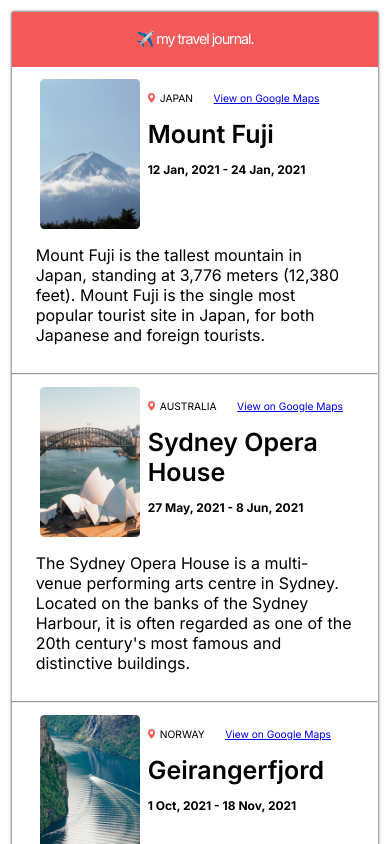
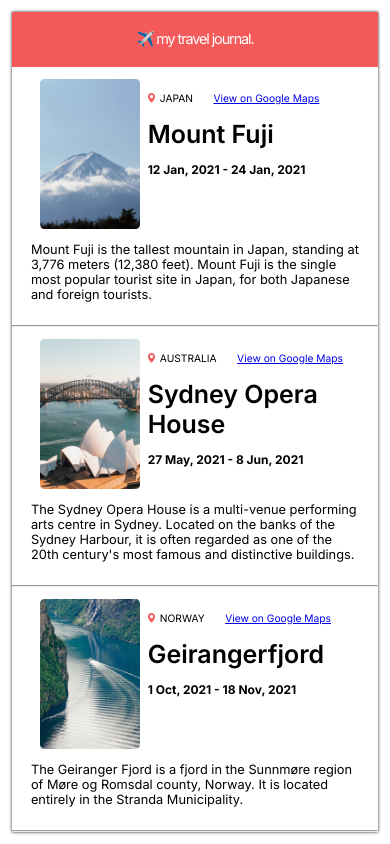
Before and after one commit to mohs-in/travel-journal, a React (Vite) app: page / in a window 390 px wide. Shown: the top 844 px of the page. Built offline with nearby package versions, Linux system fonts and the light colour scheme.

Commit message:
update font size for description

```diff
--- a/src/index.css
+++ b/src/index.css
@@ -180,6 +180,7 @@ body {
   .tileContent--text {
     grid-column: span 3;
     padding: .75em 1.5em 1.75em 1.5em;
+    font-size: .8rem;
   }
 
   .tile--img > img {
```
